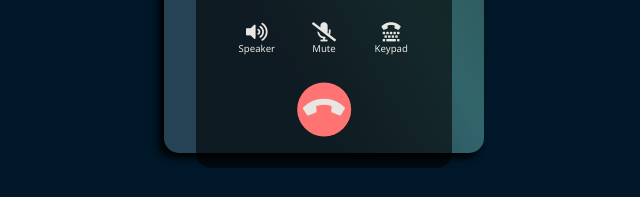
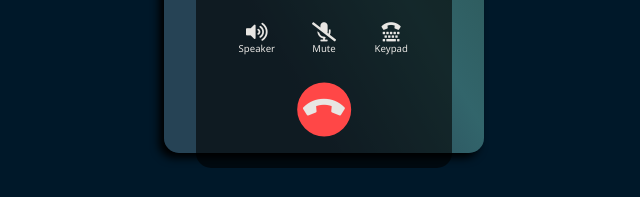
Before and after one commit to diwakarnathshaw/Captain-Levi-Ackerman, a plain HTML site: page Captain-Levi-Ackerman/index.html in a window 1280 px wide. In both pictures the pointer is over the icon 640 px from the left and 655 px from the top of the page. Shown: the part 547-744 px from the top of the page, without its empty margins (316-956 px from the left). Drawn offline with Linux system fonts and the light colour scheme.

Commit message:
change .hang-up hover background color and change cursor to pointer

```diff
--- a/Captain-Levi-Ackerman/stylesheet.css
+++ b/Captain-Levi-Ackerman/stylesheet.css
@@ -121,5 +121,6 @@ img {
 }
 
 .hang-up i:hover {
-  background: #FF7373;
+  background: #FF4747;
+  cursor: pointer;
 }
```
